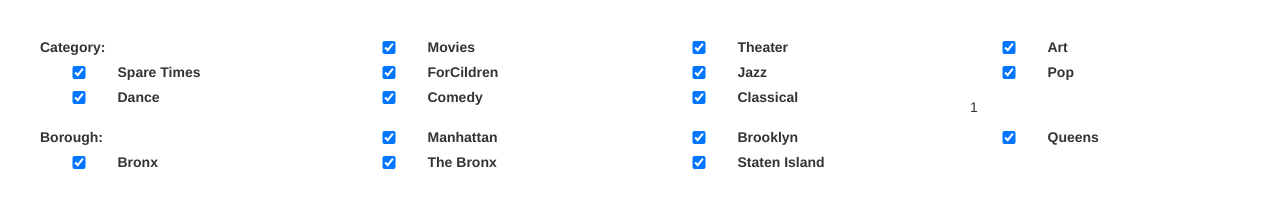
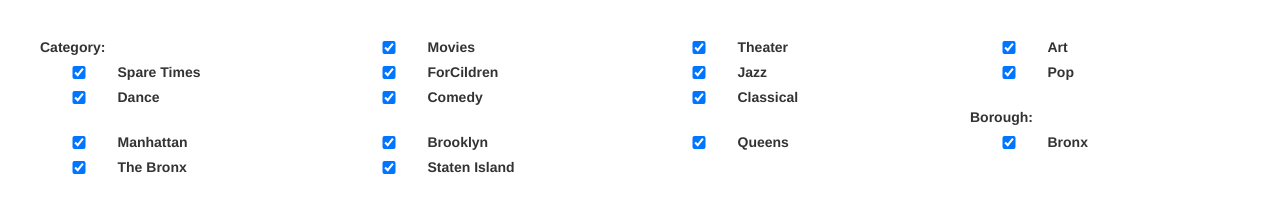
Before and after one commit to ChrisPfeiffer/NYT_Events, a plain HTML site: page index.html in a window 1280 px wide. Shown: the part 529-742 px from the top of the page. Drawn offline with nearby package versions, Linux system fonts and the light colour scheme; some packages are replaced by stand-ins of ours; no server answers.

```diff
--- a/index.html
+++ b/index.html
@@ -24,7 +24,7 @@
       <li><input class="checkbox" type="checkbox" checked="checked" name ="Dance" id="Dance" value = "valDance" /> <label for="Dance">Dance</label></li>
       <li><input class="checkbox" type="checkbox" checked="checked" name ="Comedy" id="Comedy" value = "valComedy" /> <label for="Comedy">Comedy</label></li>
       <li><input class="checkbox" type="checkbox" checked="checked" name ="Classical" id="Classical" value = "valClassical" /> <label for="Classical">Classical</label></li>
-      <li class="checkbox">1</li>
+      <li class="checkbox"></li>
       <li><label>Borough:</label>
       <li><input class="checkbox" checked="checked" type="checkbox" name="Manhattan" id="Manhattan" value="valManhattan"/><label for="Manhattan">Manhattan</label></li>
       <li><input class="checkbox" checked="checked" type="checkbox" name="Brooklyn" id="Brooklyn" value="valBrooklyn"/><label for="Brooklyn">Brooklyn</label></li>
```
